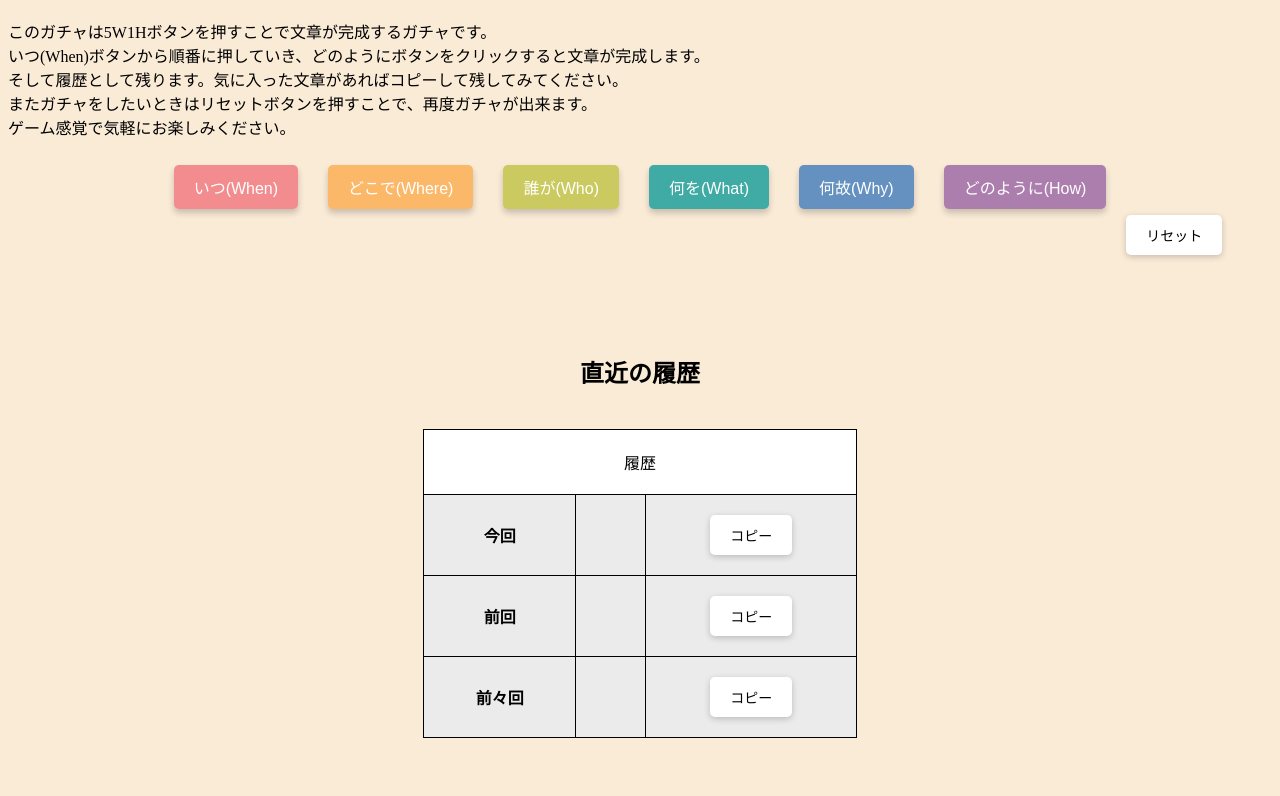
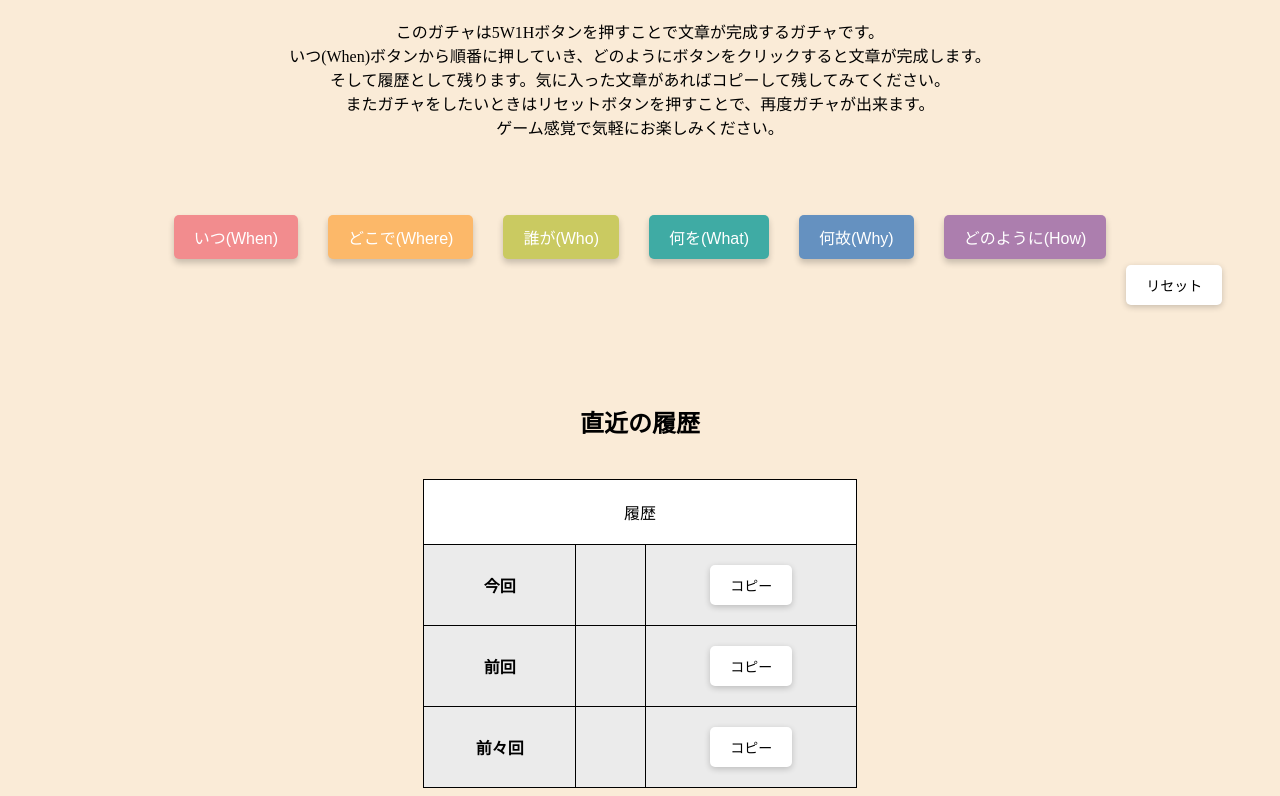
Before and after one commit to yamashita1001/gacha2, a plain HTML site: page index.html in a window 1280 px wide. Shown: the part 70-866 px from the top of the page. Before the commit the page ends 816 px from the top, so only its background shows below. Drawn offline with Linux system fonts and the light colour scheme.

Commit message:
Update style.css

```diff
--- a/style.css
+++ b/style.css
@@ -212,3 +212,8 @@ h1{
         margin-top: 20px;   /* 上部に余白を追加 */
     }
 }
+
+.explanation-container{
+    text-align: center;
+    padding-bottom: 50px;
+}
```
